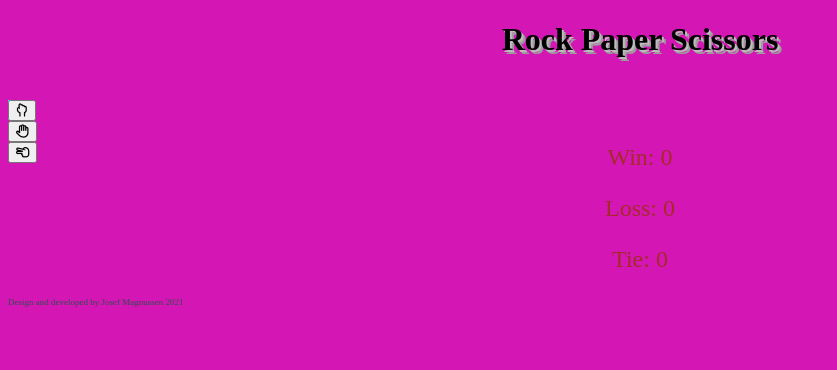
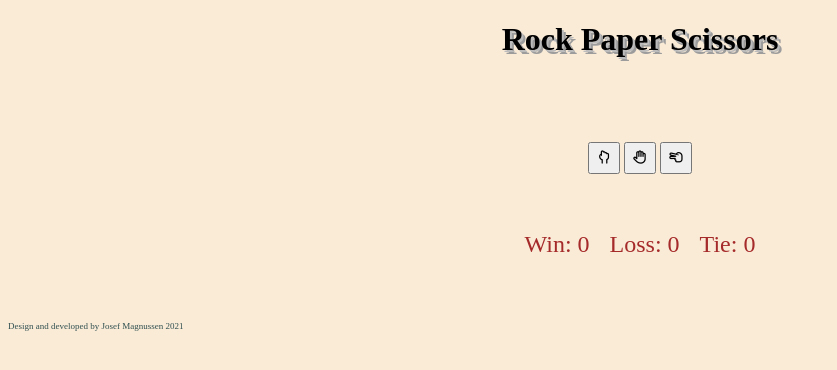
Before and after one commit to Sodori/RPC_TheGame, a plain HTML site: page index.html in a window 1280 px wide. Shown: the whole page, without its empty margins (0-837 px from the left). Drawn offline with Linux system fonts and the light colour scheme.

Commit message:
basic layout complete

```diff
--- a/assets/css/style.css
+++ b/assets/css/style.css
@@ -1,5 +1,5 @@
 body {
-    background-color: rgb(212, 22, 181)
+    background-color: antiquewhite;
 }
 
 .header {
@@ -11,6 +11,9 @@ body {
 
 .game {
     text-align: center;
+    width: 90%;
+    height: auto;
+    margin: 5%;
 }
 
 .cChoise {
@@ -18,16 +21,18 @@ body {
     height: 20px;
 }
 
-.pChoise {
-    width: 20px;
-    height: 20px;
-    background-color: aqua;
+.pChoise button {
+    width: 2rem;
+    height: 2rem;
 }
 
-.score {
+.score { margin: 5% 0;}
+.score p {
     display: inline;
     font-size: x-large;
     color: brown;
+    margin: 5% 0;
+    padding: 0.5rem;
 }
 
 .footer {
--- a/assets/js/script.js
+++ b/assets/js/script.js
@@ -4,6 +4,7 @@ function getRandom(min, max) {
     return Math.floor(Math.random() * (max - min + 1)) + min;
 }
 
-let cChoise
+let cChoise;
+let options = ['<i class="far fa-hand-rock"></i>', '<i class="far fa-hand-paper"></i>', '<i class="far fa-hand-scissors"></i>']
 
 console.log(getRandom(1, 10))
```
Also changed, not shown: index.html (+3 -1 lines).
